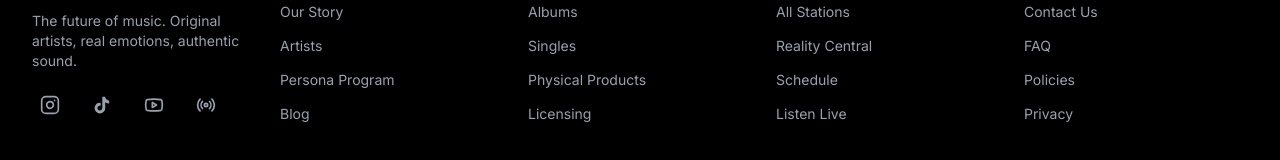
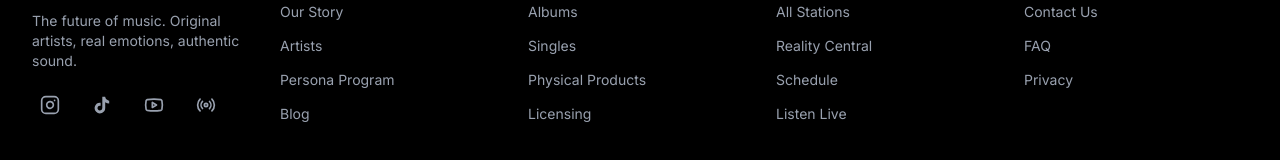
Before and after one commit to AllyGirl2015/Reality-Radio-Network-Site, a Next.js app: page / in a window 1280 px wide. Shown: the part 5861-6021 px from the top of the page. Built offline with nearby package versions, Linux system fonts and the light colour scheme.

Commit message:
fix: Remove non-functional Policies link from footer
- Remove 'Policies' link from footer navigation (was pointing to non-existent /policies page)
- Remove /policies route from sitemap.ts
- Footer now only shows: Privacy Policy, Terms of Service, Cookie Policy

```diff
--- a/app/sitemap.ts
+++ b/app/sitemap.ts
@@ -16,7 +16,6 @@ export default function sitemap(): MetadataRoute.Sitemap {
     '/contact',
     '/blog',
     '/faq',
-    '/policies',
   ].map((route) => ({
     url: `${baseUrl}${route}`,
     lastModified: new Date(),
--- a/components/Footer.tsx
+++ b/components/Footer.tsx
@@ -27,7 +27,6 @@ export default function Footer() {
     Support: [
       { label: 'Contact Us', href: '/contact' },
       { label: 'FAQ', href: '/faq' },
-      { label: 'Policies', href: '/policies' },
       { label: 'Privacy', href: '/privacy' },
     ],
   };
```
